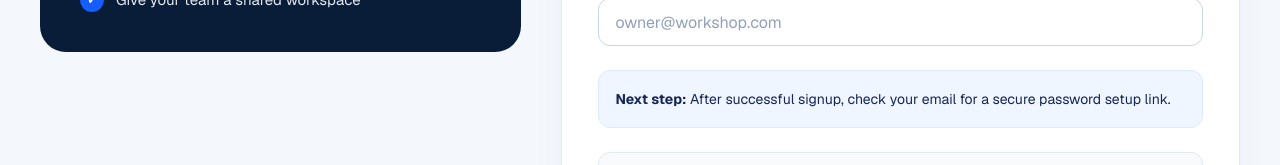
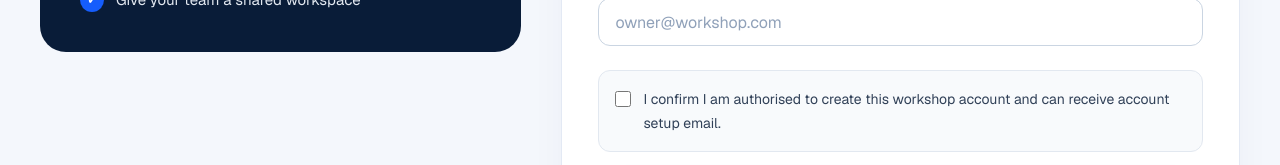
Before and after one commit to amnas-cubixmet/cubegears-public-website, a Next.js app: page /signup in a window 1280 px wide. Shown: the part 635-800 px from the top of the page. Built offline with nearby package versions, Linux system fonts and the light colour scheme; no server answers.

Commit message:
feat: add workshop signup form component with validation and API integration

```diff
--- a/app/signup/signup-form.tsx
+++ b/app/signup/signup-form.tsx
@@ -86,9 +86,6 @@ export default function SignupForm() {
         <label className={labelClass} htmlFor="email">Email address <span className="text-red-600">*</span></label>
         <input id="email" name="email" className={fieldClass} placeholder="owner@workshop.com" type="email" autoComplete="email" maxLength={254} value={form.email} onChange={(e) => setField("email", e.target.value)} required />
       </div>
-      <div className="rounded-xl border border-blue-100 bg-blue-50 px-4 py-4 text-[14px] leading-6 text-blue-950">
-        <strong>Next step:</strong> After successful signup, check your email for a secure password setup link.
-      </div>
       <label className="flex cursor-pointer items-start gap-3 rounded-xl border border-slate-200 bg-slate-50 px-4 py-4 text-[14px] leading-6 text-slate-700">
         <input className="mt-1 h-4 w-4 shrink-0 accent-blue-600" type="checkbox" checked={form.terms} onChange={(e) => setField("terms", e.target.checked)} required />
         <span>I confirm I am authorised to create this workshop account and can receive account setup email.</span>
```
